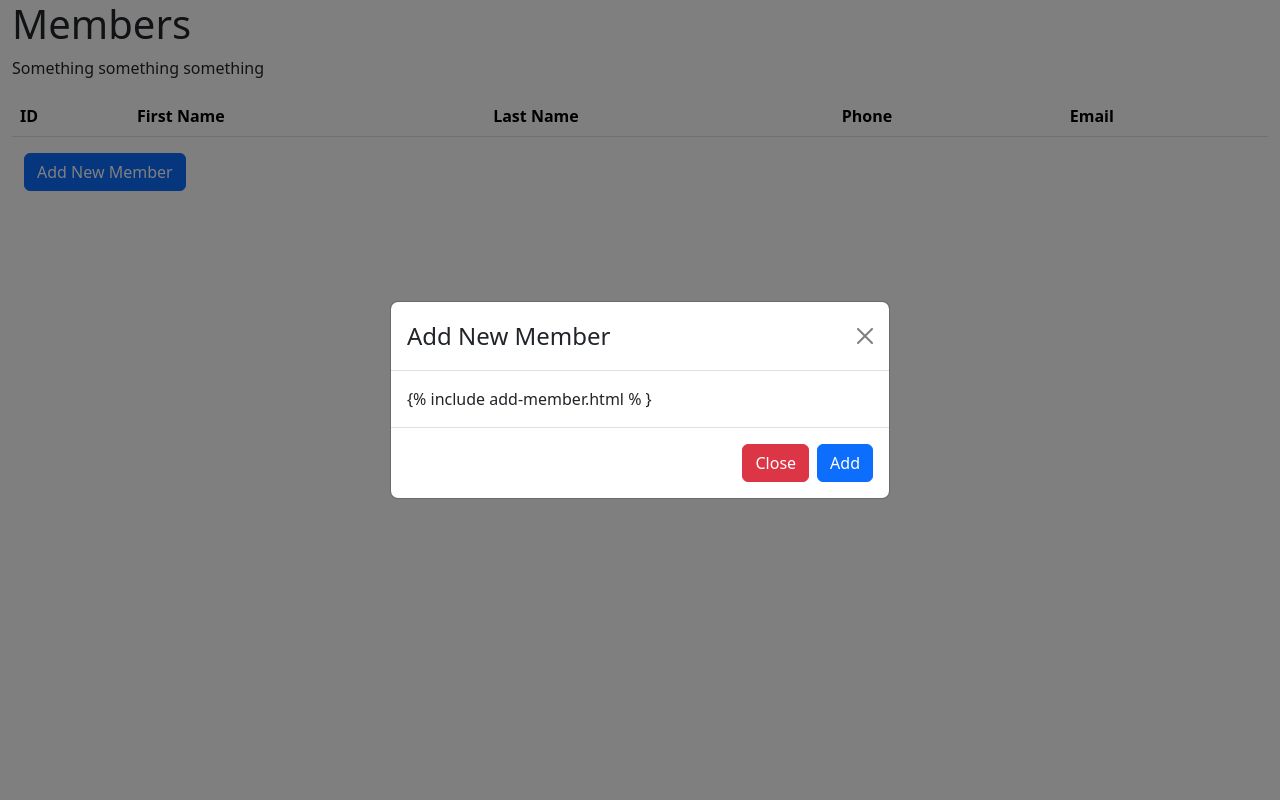
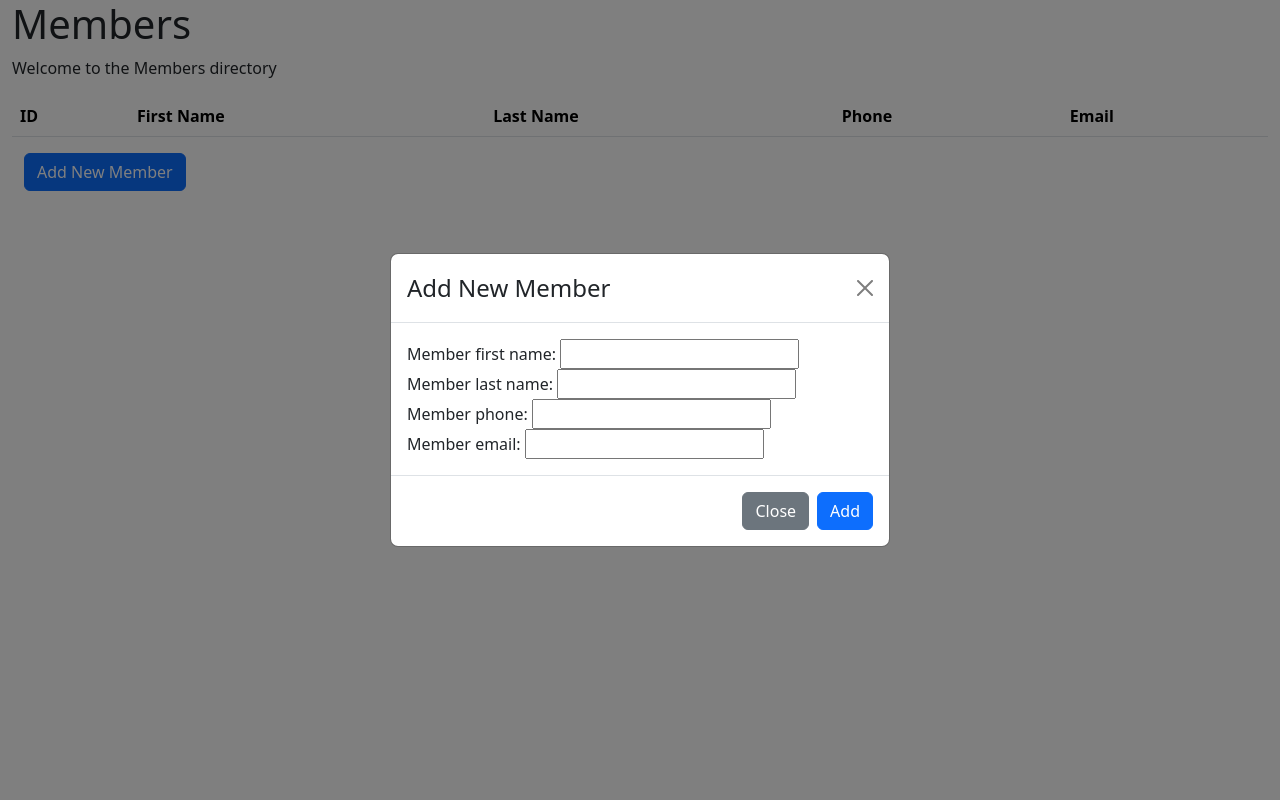
Before and after one commit to realKP/library-admin, a Django app: page /members/ in a window 1280 px wide, after a click on "Add New Member". Run offline with Django 4.2, Linux system fonts and the light colour scheme; lists and menus that the app fills with data are empty; some libraries are stand-ins or nearby versions.

Commit message:
Added edit and delete front end for members

```diff
--- a/library_admin/library_app/templates/library_app/add-member.html
+++ /dev/null
@@ -1,5 +0,0 @@
-<form action="/your-name/" method="post">
-    {% csrf_token %}
-    {{ add-member-form }}
-    <input type="submit" value="Submit">
-</form>
--- a/library_admin/library_app/templates/library_app/index.html
+++ b/library_admin/library_app/templates/library_app/index.html
@@ -14,13 +14,13 @@
         <div class="container-fluid">
             <div class="row">
                 <div class="col">
-                    <a href="/members">
+                    <a href="{% url 'library_app:members' %}">
                         <h2>Members &rarr;</h2>
                         <p>See registered members.</p>
                     </a>
                 </div>
                 <div class="col">
-                    <a href="/libraries">
+                    <a href="/">
                         <h2>Libraries &rarr;</h2>
                         <p>See the libraries registered.</p>
                     </a>
--- a/library_admin/library_app/templates/library_app/members.html
+++ b/library_admin/library_app/templates/library_app/members.html
@@ -4,7 +4,7 @@
 {% block content %}
     <div class="container-fluid">
         <h1>Members</h1>
-        <p>Something something something</p>
+        <p>Welcome to the Members directory</p>
     </div>
     <div class="container-fluid">
         <table class="table table-striped table-hover">
@@ -19,7 +19,9 @@
             </thead>
             <tbody>
                 {% for member in members %}
-                    <tr onclick="window.location='/'">
+                    {% with member_id=member.member_id%}
+                    <tr>
+                    {%endwith%}
                         <td>
                             {{ member.member_id }}
                         </td>
@@ -35,6 +37,68 @@
                         <td>
                             {{ member.member_email }}
                         </td>
+                        <td>
+                            <div class="container-fluid">
+                                <button type="button" class="btn btn-secondary" data-bs-toggle="modal" data-bs-target="#editMemberModal{{ member.member_id}}">
+                                    Edit
+                                </button>
+                            </div>
+                            <div class="modal" id="editMemberModal{{ member.member_id}}">
+                                <div class="modal-dialog modal-dialog-centered modal-dialog-scrollable">
+                                  <div class="modal-content">
+
+                                    <!-- Modal Header -->
+                                    <div class="modal-header">
+                                        <h4 class="modal-title">Update Member</h4>
+                                        <button type="button" class="btn-close" data-bs-dismiss="modal"></button>
+                                    </div>
+
+                                    <!-- Modal body -->
+                                    <div class="modal-body">
+
+                                    </div>
+
+                                    <!-- Modal footer -->
+                                    <div class="modal-footer">
+                                        <button type="button" class="btn btn-secondary" data-bs-dismiss="modal">Close</button>
+                                        <button type="button" class="btn btn-primary" data-bs-dismiss="modal">Update</button>
+                                    </div>
+                                  </div>
+                                </div>
+                            </div>
+                        </td>
+                        <td>
+                            <div class="container-fluid">
+                                <button type="button" class="btn btn-danger" data-bs-toggle="modal" data-bs-target="#deleteMemberModal{{ member.member_id}}">
+                                    Delete
+                                </button>
+                            </div>
+                            <div class="modal" id="deleteMemberModal{{ member.member_id}}">
+                                <div class="modal-dialog modal-dialog-centered modal-dialog-scrollable">
+                                  <div class="modal-content">
+
+                                    <!-- Modal Header -->
+                                    <div class="modal-header">
+                                        <h4 class="modal-title">Delete Member</h4>
+                                        <button type="button" class="btn-close" data-bs-dismiss="modal"></button>
+                                    </div>
+
+                                    <!-- Modal body -->
+                                    <div class="modal-body">
+                                        <h5>Are you sure you want to delete this member?</h5>
+                                        <p>{{ member.member_first_name }} {{ member.member_last_name }} | Member ID: {{ member.member_id }}</p>
+                                        <h6>This is permanent and cannot be undone.</h6>
+                                    </div>
+
+                                    <!-- Modal footer -->
+                                    <div class="modal-footer">
+                                        <button type="button" class="btn btn-secondary" data-bs-dismiss="modal">Close</button>
+                                        <button type="button" class="btn btn-danger" data-bs-dismiss="modal">Delete</button>
+                                    </div>
+                                  </div>
+                                </div>
+                            </div>
+                        </td>
                     </tr>
                 {% endfor %}
             </tbody>
@@ -47,7 +111,7 @@
         <div class="modal" id="addMemberModal">
             <div class="modal-dialog modal-dialog-centered modal-dialog-scrollable">
               <div class="modal-content">
-
+                <form action="{% url 'library_app:members' %}" method="post">
                     <!-- Modal Header -->
                     <div class="modal-header">
                         <h4 class="modal-title">Add New Member</h4>
@@ -56,14 +120,16 @@
 
                     <!-- Modal body -->
                     <div class="modal-body">
-                    {% include add-member.html % }
+                        {% csrf_token %}
+                        {{ form }}
                     </div>
 
                     <!-- Modal footer -->
                     <div class="modal-footer">
-                    <button type="button" class="btn btn-danger" data-bs-dismiss="modal">Close</button>
-                    <button type="button" class="btn btn-primary" data-bs-dismiss="modal">Add</button>
+                        <button type="button" class="btn btn-secondary" data-bs-dismiss="modal">Close</button>
+                        <input type="submit" class="btn btn-primary" value="Add">
                     </div>
+                </form>
               </div>
             </div>
         </div>
--- a/library_admin/library_app/urls.py
+++ b/library_admin/library_app/urls.py
@@ -8,11 +8,11 @@ urlpatterns = [
     # members page
     path("members/", views.MembersView.as_view(), name="members"),
     # add member
-    path("members/add_member", views.get_member_info, name="add-member"),
+    # path("members/add_member", views.get_member_info, name="add-member"),
     # ex: /9781594133299
-    path("<str:isbn>/", views.detail, name="detail"),
-    # ex:
-    path("<int:question_id>/results/", views.results, name="results"),
-    # ex:
-    path("<int:question_id>/vote/", views.vote, name="vote"),
+    # path("<str:isbn>/", views.detail, name="detail"),
+    # # ex:
+    # path("<int:question_id>/results/", views.results, name="results"),
+    # # ex:
+    # path("<int:question_id>/vote/", views.vote, name="vote"),
 ]
--- a/library_admin/library_app/views.py
+++ b/library_admin/library_app/views.py
@@ -15,45 +15,36 @@ def index(request):
 class MembersView(generic.ListView):
     template_name = "library_app/members.html"
     context_object_name = "members"
+    # queries for all members
     queryset = Member.objects.all()
 
+    def get_context_data(self, **kwargs):
+        # every request (GET or POST) receives blank form for modal
+        context = super().get_context_data(**kwargs)
+        form = MemberForm()
+        context["form"] = form
+        return context
 
-def get_member_info(request):
-    # if this is a POST request we need to process the form data
-    if request.method == "POST":
-        # create a form instance and populate it with data from the request:
+    def post(self, request, *args, **kwargs):
         form = MemberForm(request.POST)
-        # check whether it's valid:
         if form.is_valid():
             # process the data in form.cleaned_data as required
             form.save()
-            # redirect to a new URL:
-            return HttpResponseRedirect("/members/")
+            # redirect to members page to display new entry
+            return HttpResponseRedirect(reverse("library_app:members"))
 
-    # if a GET (or any other method) we'll create a blank form
-    else:
-        form = MemberForm()
-    context = {"add-member-form": form}
-    return render(request, "library_app/add-member.html", context)
 
 ##########################################################
-def member(request):
-    latest_book_list = Book.objects.order_by("-isbn")[:5]
-    context = {
-        "latest_book_list": latest_book_list,
-    }
-    return render(request, "library_app/index.html", context)
+
+# def detail(request, isbn):
+#     book = get_object_or_404(Book, pk=isbn)
+#     return render(request, "library_app/detail.html", {"book": book})
 
 
-def detail(request, isbn):
-    book = get_object_or_404(Book, pk=isbn)
-    return render(request, "library_app/detail.html", {"book": book})
+# def results(request, question_id):
+#     response = "You're looking at the results of question %s."
+#     return HttpResponse(response % question_id)
 
 
-def results(request, question_id):
-    response = "You're looking at the results of question %s."
-    return HttpResponse(response % question_id)
-
-
-def vote(request, question_id):
-    return HttpResponse("You're voting on question %s." % question_id)
+# def vote(request, question_id):
+#     return HttpResponse("You're voting on question %s." % question_id)
```
Also changed, not shown: library_admin/library_app/templates/library_app/dummy.html (added, +7 -0 lines). Lines whose indentation alone changed are shown as unchanged.
